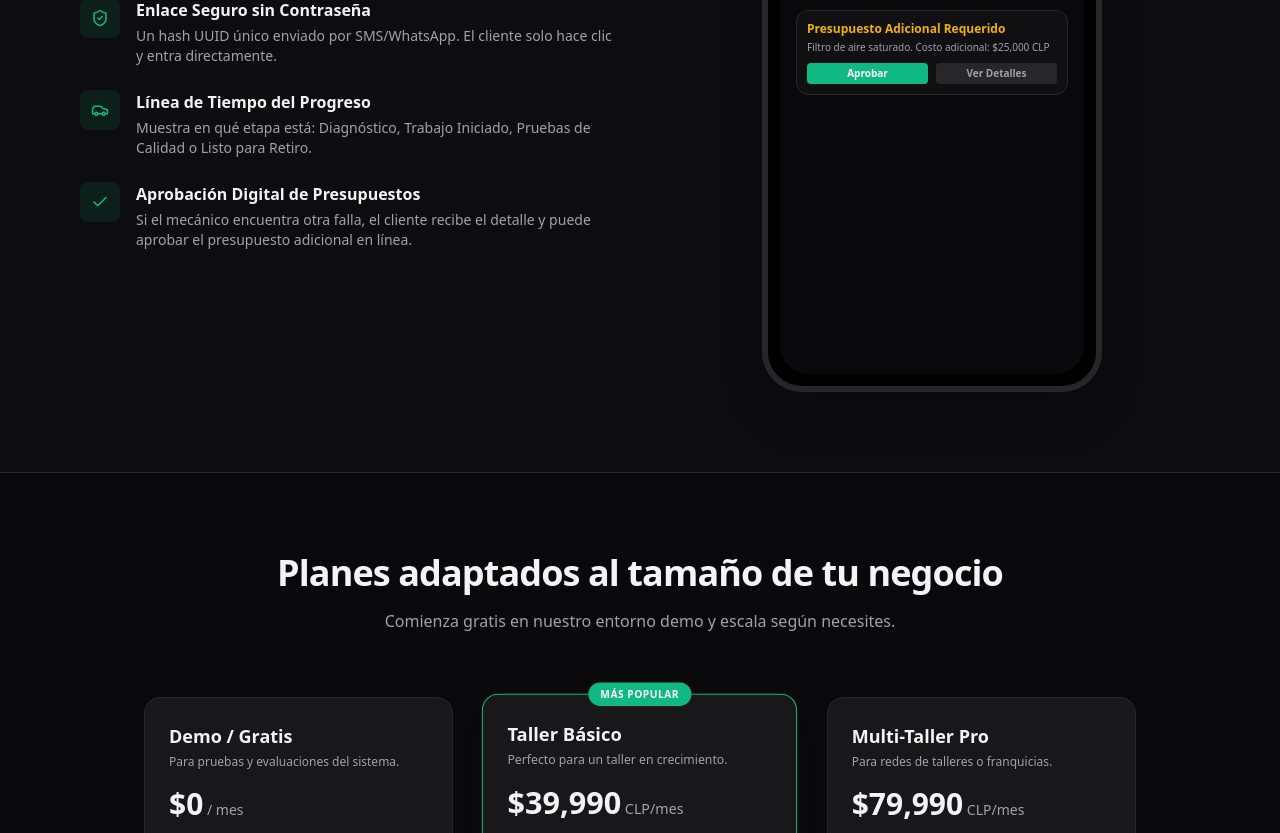
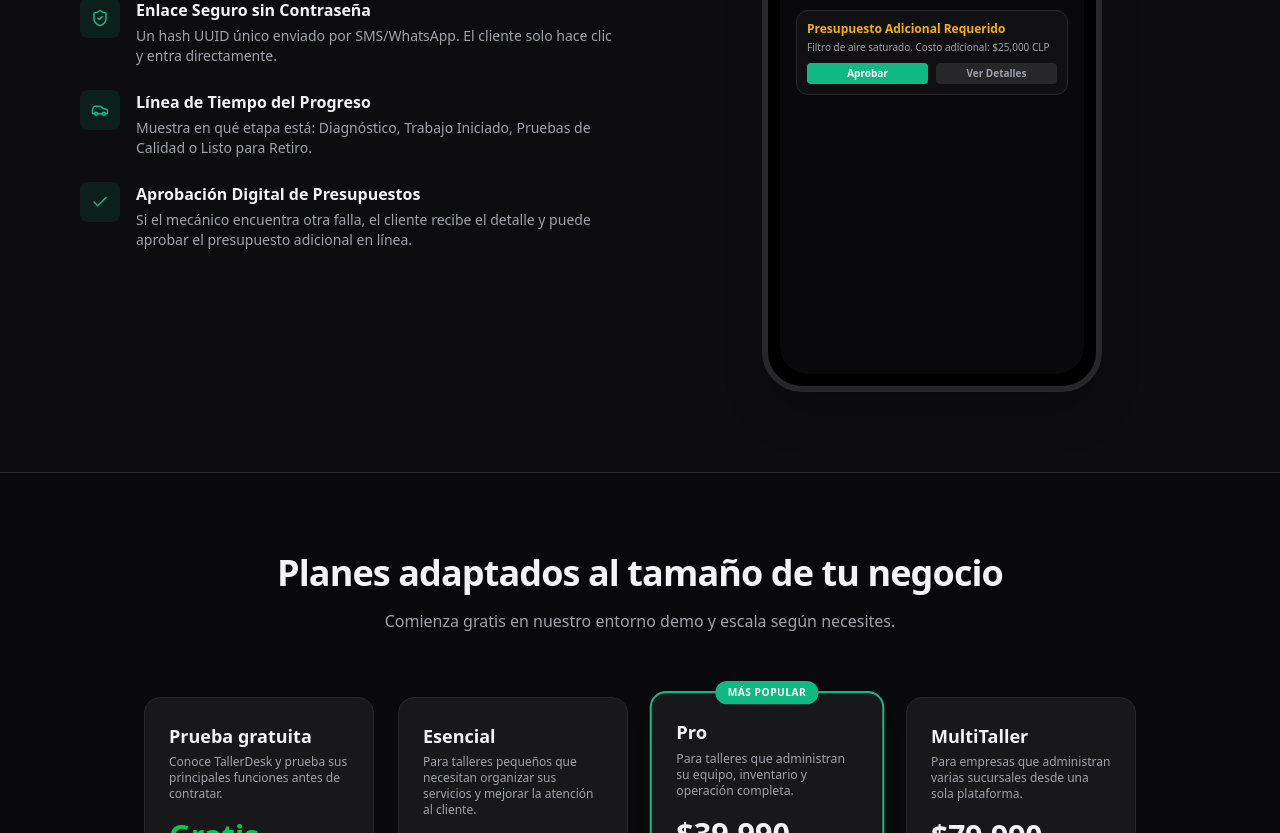
Before and after one commit to luciano-raw/TallerDesk, a Next.js app: page / in a window 1280 px wide. Shown: the part 1967-2800 px from the top of the page. Built offline with nearby package versions, Linux system fonts and the light colour scheme; no server answers.

Commit message:
fix(ui): update pricing plans on landing page

```diff
--- a/src/app/page.tsx
+++ b/src/app/page.tsx
@@ -261,76 +261,114 @@ export default function Home() {
             <p className="text-muted-foreground">Comienza gratis en nuestro entorno demo y escala según necesites.</p>
           </div>
 
-          <div className="grid grid-cols-1 md:grid-cols-3 gap-8 items-stretch">
+          <div className="grid grid-cols-1 md:grid-cols-2 lg:grid-cols-4 gap-6 items-stretch">
             {/* Plan 1 */}
             <div className="bg-card border border-border p-6 rounded-2xl flex flex-col justify-between">
               <div>
-                <h3 className="text-lg font-bold mb-1">Demo / Gratis</h3>
-                <p className="text-xs text-muted-foreground mb-4">Para pruebas y evaluaciones del sistema.</p>
+                <h3 className="text-lg font-bold mb-1">Prueba gratuita</h3>
+                <p className="text-xs text-muted-foreground mb-4">Conoce TallerDesk y prueba sus principales funciones antes de contratar.</p>
                 <div className="mb-6">
-                  <span className="text-3xl font-extrabold">$0</span>
-                  <span className="text-muted-foreground text-sm"> / mes</span>
+                  <span className="text-3xl font-extrabold text-green-500">Gratis</span>
+                  <span className="text-muted-foreground text-sm block mt-1">por 14 días</span>
                 </div>
                 <ul className="space-y-2.5 text-xs text-muted-foreground mb-8">
-                  <li className="flex items-center gap-2"><Check size={12} className="text-primary" /> Datos simulados interactivos</li>
-                  <li className="flex items-center gap-2"><Check size={12} className="text-primary" /> Roles del taller simulables</li>
-                  <li className="flex items-center gap-2"><Check size={12} className="text-primary" /> Sin límite de tiempo</li>
+                  <li className="flex items-start gap-2"><Check size={12} className="text-primary shrink-0 mt-0.5" /> Acceso temporal al plan Pro.</li>
+                  <li className="flex items-start gap-2"><Check size={12} className="text-primary shrink-0 mt-0.5" /> Hasta 5 usuarios.</li>
+                  <li className="flex items-start gap-2"><Check size={12} className="text-primary shrink-0 mt-0.5" /> Hasta 20 órdenes de trabajo.</li>
+                  <li className="flex items-start gap-2"><Check size={12} className="text-primary shrink-0 mt-0.5" /> Clientes, vehículos e inventario.</li>
+                  <li className="flex items-start gap-2"><Check size={12} className="text-primary shrink-0 mt-0.5" /> Fotografías y seguimiento para clientes.</li>
+                  <li className="flex items-start gap-2"><Check size={12} className="text-primary shrink-0 mt-0.5" /> Sin tarjeta bancaria.</li>
                 </ul>
               </div>
               <Link
                 href="/dashboard"
-                className="w-full text-center py-2 px-4 rounded-lg bg-muted text-foreground text-xs font-bold hover:bg-muted/80 transition-colors"
+                className="w-full text-center py-2.5 px-4 rounded-lg bg-muted text-foreground text-xs font-bold hover:bg-muted/80 transition-colors"
               >
-                Probar Demo en Caliente
+                Probar gratis
               </Link>
             </div>
 
             {/* Plan 2 */}
-            <div className="bg-card border border-primary p-6 rounded-2xl flex flex-col justify-between relative scale-[1.02] shadow-xl shadow-primary/5 glow-purple">
-              <span className="absolute -top-3 left-1/2 -translate-x-1/2 px-3 py-1 rounded-full bg-primary text-white text-[10px] font-bold uppercase tracking-wider">Más Popular</span>
+            <div className="bg-card border border-border p-6 rounded-2xl flex flex-col justify-between">
               <div>
-                <h3 className="text-lg font-bold mb-1">Taller Básico</h3>
-                <p className="text-xs text-muted-foreground mb-4">Perfecto para un taller en crecimiento.</p>
+                <h3 className="text-lg font-bold mb-1">Esencial</h3>
+                <p className="text-xs text-muted-foreground mb-4">Para talleres pequeños que necesitan organizar sus servicios y mejorar la atención al cliente.</p>
                 <div className="mb-6">
-                  <span className="text-3xl font-extrabold">$39,990</span>
-                  <span className="text-muted-foreground text-sm"> CLP/mes</span>
+                  <span className="text-3xl font-extrabold">$24.990</span>
+                  <span className="text-muted-foreground text-[10px] uppercase block mt-1">+ IVA / mes</span>
+                </div>
+                <ul className="space-y-2.5 text-xs text-muted-foreground mb-8">
+                  <li className="flex items-start gap-2"><Check size={12} className="text-primary shrink-0 mt-0.5" /> 1 sucursal y hasta 3 usuarios.</li>
+                  <li className="flex items-start gap-2"><Check size={12} className="text-primary shrink-0 mt-0.5" /> Órdenes de trabajo ilimitadas.</li>
+                  <li className="flex items-start gap-2"><Check size={12} className="text-primary shrink-0 mt-0.5" /> Gestión de clientes y vehículos.</li>
+                  <li className="flex items-start gap-2"><Check size={12} className="text-primary shrink-0 mt-0.5" /> Checklist, fotografías y estados de avance.</li>
+                  <li className="flex items-start gap-2"><Check size={12} className="text-primary shrink-0 mt-0.5" /> Historial de servicios por vehículo.</li>
+                  <li className="flex items-start gap-2"><Check size={12} className="text-primary shrink-0 mt-0.5" /> Portal de seguimiento para clientes.</li>
+                  <li className="flex items-start gap-2"><Check size={12} className="text-primary shrink-0 mt-0.5" /> Órdenes de trabajo en PDF.</li>
+                </ul>
+              </div>
+              <a
+                href="#contact"
+                className="w-full text-center py-2.5 px-4 rounded-lg bg-muted text-foreground text-xs font-bold hover:bg-muted/80 transition-colors"
+              >
+                Comenzar con Esencial
+              </a>
+            </div>
+
+            {/* Plan 3 */}
+            <div className="bg-card border-2 border-primary p-6 rounded-2xl flex flex-col justify-between relative scale-[1.02] shadow-xl shadow-primary/5 glow-purple">
+              <span className="absolute -top-3 left-1/2 -translate-x-1/2 px-3 py-1 rounded-full bg-primary text-white text-[10px] font-bold uppercase tracking-wider whitespace-nowrap">Más Popular</span>
+              <div>
+                <h3 className="text-lg font-bold mb-1">Pro</h3>
+                <p className="text-xs text-muted-foreground mb-4">Para talleres que administran su equipo, inventario y operación completa.</p>
+                <div className="mb-6">
+                  <span className="text-3xl font-extrabold">$39.990</span>
+                  <span className="text-muted-foreground text-[10px] uppercase block mt-1">+ IVA / mes</span>
                 </div>
                 <ul className="space-y-2.5 text-xs mb-8">
-                  <li className="flex items-center gap-2"><Check size={12} className="text-primary" /> Hasta 5 mecánicos</li>
-                  <li className="flex items-center gap-2"><Check size={12} className="text-primary" /> Órdenes de trabajo ilimitadas</li>
-                  <li className="flex items-center gap-2"><Check size={12} className="text-primary" /> Portal de Seguimiento Cliente</li>
-                  <li className="flex items-center gap-2"><Check size={12} className="text-primary" /> 1 Taller registrado</li>
+                  <li className="flex items-start gap-2"><Check size={12} className="text-primary shrink-0 mt-0.5" /> <strong>Todo lo incluido en Esencial.</strong></li>
+                  <li className="flex items-start gap-2"><Check size={12} className="text-primary shrink-0 mt-0.5" /> Hasta 8 usuarios.</li>
+                  <li className="flex items-start gap-2"><Check size={12} className="text-primary shrink-0 mt-0.5" /> Gestión de trabajadores y asignación de trabajos.</li>
+                  <li className="flex items-start gap-2"><Check size={12} className="text-primary shrink-0 mt-0.5" /> Inventario, repuestos y alertas de stock.</li>
+                  <li className="flex items-start gap-2"><Check size={12} className="text-primary shrink-0 mt-0.5" /> Cotizaciones y aprobación del cliente.</li>
+                  <li className="flex items-start gap-2"><Check size={12} className="text-primary shrink-0 mt-0.5" /> Notificaciones automáticas.</li>
+                  <li className="flex items-start gap-2"><Check size={12} className="text-primary shrink-0 mt-0.5" /> Reportes de ventas y productividad.</li>
+                  <li className="flex items-start gap-2"><Check size={12} className="text-primary shrink-0 mt-0.5" /> Personalización con el logo del taller.</li>
                 </ul>
               </div>
               <a
                 href="#contact"
                 className="w-full text-center py-2.5 px-4 rounded-lg bg-primary text-white text-xs font-bold hover:bg-primary/95 transition-all glow-green-sm"
               >
-                Habilitar Taller
+                Elegir Pro
               </a>
             </div>
 
-            {/* Plan 3 */}
+            {/* Plan 4 */}
             <div className="bg-card border border-border p-6 rounded-2xl flex flex-col justify-between">
               <div>
-                <h3 className="text-lg font-bold mb-1">Multi-Taller Pro</h3>
-                <p className="text-xs text-muted-foreground mb-4">Para redes de talleres o franquicias.</p>
+                <h3 className="text-lg font-bold mb-1">MultiTaller</h3>
+                <p className="text-xs text-muted-foreground mb-4">Para empresas que administran varias sucursales desde una sola plataforma.</p>
                 <div className="mb-6">
-                  <span className="text-3xl font-extrabold">$79,990</span>
-                  <span className="text-muted-foreground text-sm"> CLP/mes</span>
+                  <span className="text-3xl font-extrabold">$79.990</span>
+                  <span className="text-muted-foreground text-[10px] uppercase block mt-1">+ IVA / mes</span>
                 </div>
                 <ul className="space-y-2.5 text-xs text-muted-foreground mb-8">
-                  <li className="flex items-center gap-2"><Check size={12} className="text-primary" /> Mecánicos ilimitados</li>
-                  <li className="flex items-center gap-2"><Check size={12} className="text-primary" /> Multi-Taller (hasta 5 sucursales)</li>
-                  <li className="flex items-center gap-2"><Check size={12} className="text-primary" /> Módulo de Repuestos Centralizado</li>
-                  <li className="flex items-center gap-2"><Check size={12} className="text-primary" /> API de Proveedores Activada</li>
+                  <li className="flex items-start gap-2"><Check size={12} className="text-primary shrink-0 mt-0.5" /> <strong>Todo lo incluido en Pro.</strong></li>
+                  <li className="flex items-start gap-2"><Check size={12} className="text-primary shrink-0 mt-0.5" /> Hasta 3 sucursales y 20 usuarios.</li>
+                  <li className="flex items-start gap-2"><Check size={12} className="text-primary shrink-0 mt-0.5" /> Panel general de todas las sucursales.</li>
+                  <li className="flex items-start gap-2"><Check size={12} className="text-primary shrink-0 mt-0.5" /> Inventario centralizado y por sucursal.</li>
+                  <li className="flex items-start gap-2"><Check size={12} className="text-primary shrink-0 mt-0.5" /> Clientes e historial de vehículos compartidos.</li>
+                  <li className="flex items-start gap-2"><Check size={12} className="text-primary shrink-0 mt-0.5" /> Reportes consolidados y comparativos.</li>
+                  <li className="flex items-start gap-2"><Check size={12} className="text-primary shrink-0 mt-0.5" /> Personalización avanzada.</li>
+                  <li className="flex items-start gap-2"><Check size={12} className="text-primary shrink-0 mt-0.5" /> Configuración, capacitación y soporte prioritario.</li>
                 </ul>
               </div>
               <a
                 href="#contact"
-                className="w-full text-center py-2 px-4 rounded-lg bg-muted text-foreground text-xs font-bold hover:bg-muted/80 transition-colors"
+                className="w-full text-center py-2.5 px-4 rounded-lg bg-muted text-foreground text-xs font-bold hover:bg-muted/80 transition-colors"
               >
-                Cotizar Red
+                Elegir MultiTaller
               </a>
             </div>
           </div>
```
